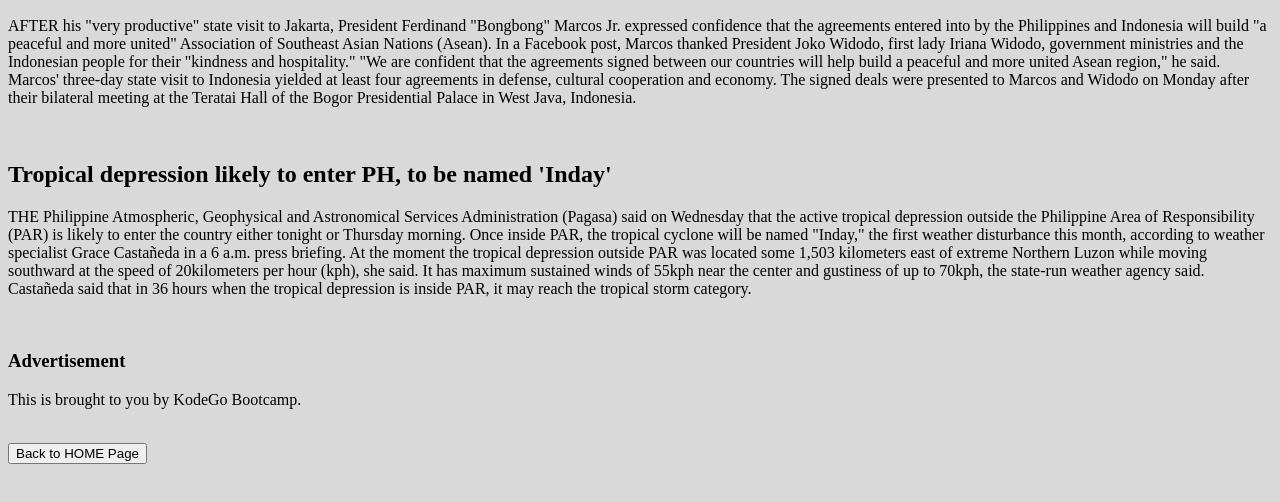
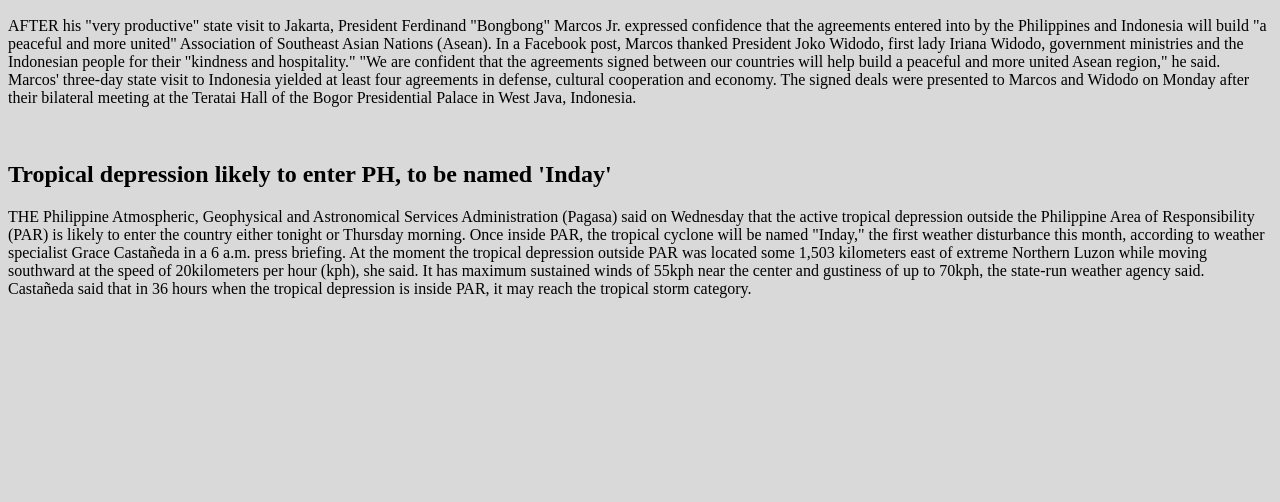
Before and after one commit to tetheresemarie/kodego-demo, a plain HTML site: page exercise1.html in a window 1280 px wide. Shown: the part 110-612 px from the top of the page. Drawn offline with Linux system fonts and the light colour scheme.

Commit message:
Update exercise1.html
Modified exercise1.html

```diff
--- a/exercise1.html
+++ b/exercise1.html
@@ -27,13 +27,7 @@
             near the center and gustiness of up to 70kph, the state-run weather agency said. Castañeda said that in 36 hours when the tropical depression is inside PAR, it may reach the tropical storm category.</p>
         <br>
 
-        <h3>Advertisement</h3>
-            <p>This is brought to you by KodeGo Bootcamp.</p>
-            <br>
-        <a href="https://tetheresemarie.github.io/kodego-demo/indexxx.html">
-            <button onclick>Back to HOME Page</button>
 
-        </a>
 
 
     </body>
```
